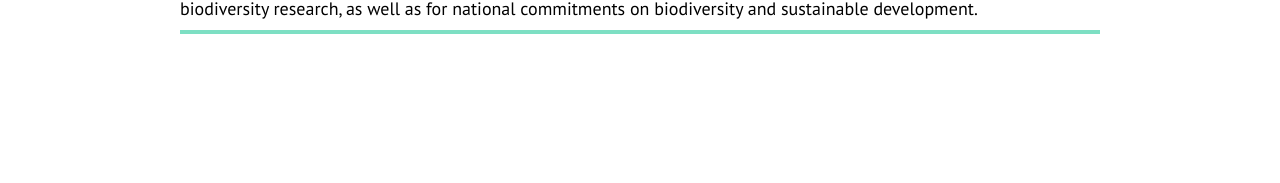
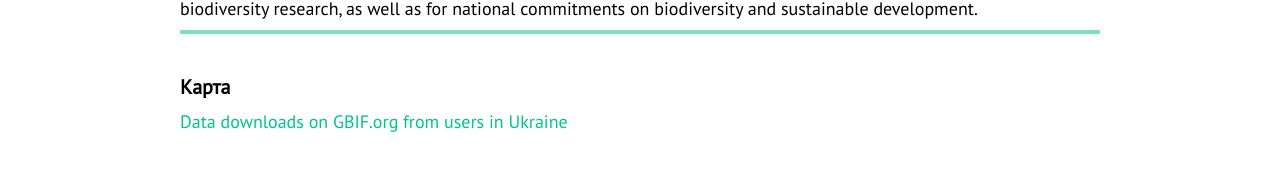
Before and after one commit to evventol/RedBook_live, a React (Create React App) app: page /about in a window 1280 px wide. Shown: the part 281-464 px from the top of the page. Built offline with nearby package versions, Linux system fonts and the light colour scheme; no server answers.

Commit message:
Created about page map section

```diff
--- a/package.json
+++ b/package.json
@@ -8,10 +8,12 @@
     "@testing-library/react": "^9.5.0",
     "@testing-library/user-event": "^7.2.1",
     "axios": "^0.19.2",
+    "leaflet": "^1.6.0",
     "node-sass": "^4.14.1",
     "prop-types": "^15.7.2",
     "react": "^16.13.1",
     "react-dom": "^16.13.1",
+    "react-leaflet": "^2.7.0",
     "react-redux": "^7.2.0",
     "react-router-dom": "^5.2.0",
     "react-scripts": "3.4.1",
--- a/public/index.html
+++ b/public/index.html
@@ -4,6 +4,12 @@
     <meta charset="utf-8" />
 
     <title>Geodesy Project</title>
+    <link
+      rel="stylesheet"
+      href="https://unpkg.com/leaflet@1.6.0/dist/leaflet.css"
+      integrity="sha512-xwE/Az9zrjBIphAcBb3F6JVqxf46+CDLwfLMHloNu6KEQCAWi6HcDUbeOfBIptF7tcCzusKFjFw2yuvEpDL9wQ=="
+      crossorigin=""
+    />
   </head>
   <body>
     <div id="root"></div>
--- a/src/components/app.scss
+++ b/src/components/app.scss
@@ -43,4 +43,5 @@ body {
   width: 100%;
   height: 100%;
   padding: 2rem 4.5rem;
+  overflow-y: auto;
 }
--- /dev/null
+++ b/src/pages/about/about-block/about-block.module.scss
@@ -0,0 +1,16 @@
+.block {
+  width: 100%;
+  margin-bottom: 4rem;
+
+  & .title {
+    font-weight: bold;
+    font-size: 2rem;
+    margin-bottom: 1rem;
+  }
+
+  & .description {
+    font-size: 1.8rem;
+    color: #00c48c;
+    margin-bottom: 1rem;
+  }
+}
--- /dev/null
+++ b/src/pages/about/about-block/index.jsx
@@ -0,0 +1,12 @@
+import React from "react";
+import styles from "./about-block.module.scss";
+
+export const AboutBlock = ({ title, description, children }) => {
+  return (
+    <div className={styles.block}>
+      <div className={styles.title}>{title}</div>
+      <div className={styles.description}>{description}</div>
+      {children}
+    </div>
+  );
+};
--- /dev/null
+++ b/src/pages/about/about-map/about-map.module.scss
@@ -0,0 +1,3 @@
+.map {
+  height: 39rem;
+}
--- /dev/null
+++ b/src/pages/about/about-map/index.jsx
@@ -0,0 +1,55 @@
+import React from "react";
+import { AboutBlock } from "../about-block";
+import { Map, Marker, Popup, TileLayer } from "react-leaflet";
+import styles from "./about-map.module.scss";
+
+export class AboutMap extends React.Component {
+  state = {
+    position: null,
+  };
+
+  async componentDidMount() {
+    navigator.geolocation.getCurrentPosition(
+      (pos) => {
+        const { coords } = pos;
+
+        const position = [coords.latitude, coords.longitude];
+
+        this.setState({ position });
+      },
+      (err) => console.log(err),
+      {
+        timeout: 5000,
+        enableHighAccuracy: true,
+        maximumAge: 0,
+      }
+    );
+  }
+
+  render() {
+    const { position } = this.state;
+
+    return (
+      <AboutBlock
+        title={"Карта"}
+        description={"Data downloads on GBIF.org from users in Ukraine"}
+      >
+        {position && (
+          <Map className={styles.map} center={position} zoom={15}>
+            <TileLayer
+              url="https://{s}.tile.openstreetmap.org/{z}/{x}/{y}.png"
+              attribution='&copy; <a href="http://osm.org/copyright">OpenStreetMap</a> contributors'
+            />
+            <Marker position={position}>
+              <Popup>
+                A pretty CSS3 popup.
+                <br />
+                Easily customizable.
+              </Popup>
+            </Marker>
+          </Map>
+        )}
+      </AboutBlock>
+    );
+  }
+}
--- a/src/pages/about/index.jsx
+++ b/src/pages/about/index.jsx
@@ -1,12 +1,14 @@
 import React from "react";
 import styles from "./about.module.scss";
 import { AboutTitle } from "./about-title";
+import { AboutMap } from "./about-map";
 
 export const AboutPage = () => {
   return (
     <div className={styles.container}>
       <div className={styles.content}>
         <AboutTitle />
+        <AboutMap />
       </div>
     </div>
   );
```
Also changed, not shown: 1 other file (tests, documents, lock files or other folders).
